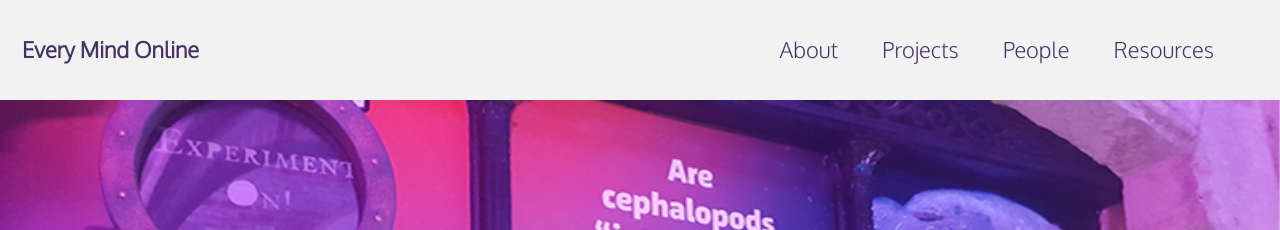
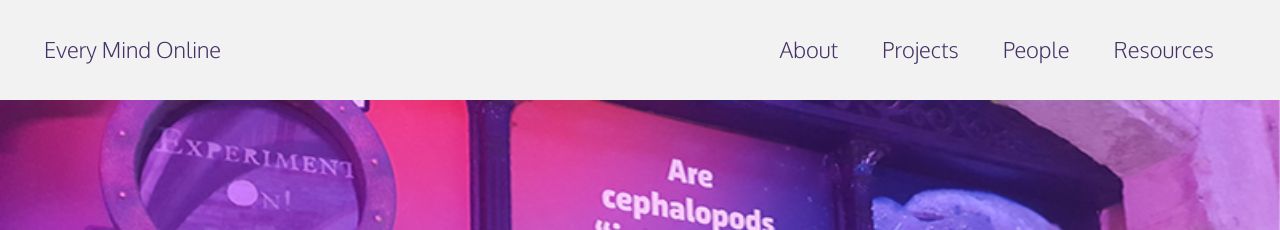
Before and after one commit to everymind/SurprisingMinds, a Jekyll site: the page built from index.md, in a window 1280 px wide. Shown: the top 230 px of the page. Built offline with Jekyll 4.4.1, drawn with Linux system fonts in a browser that asks for light colours; some web fonts are replaced.

Commit message:
Update masthead.html

```diff
--- a/_includes/masthead.html
+++ b/_includes/masthead.html
@@ -2,7 +2,7 @@
   <div class="masthead__inner-wrap">
     <div class="masthead__menu">
       <nav id="site-nav" class="greedy-nav">
-        <a class="site-title" href="www.everymind.online">{{ site.title }}</a>
+        <a href="www.everymind.online">{{ site.title }}</a>
         <ul class="visible-links">
           {% for link in site.data.navigation.main %}
             {% if link.url contains 'http' %}
```
